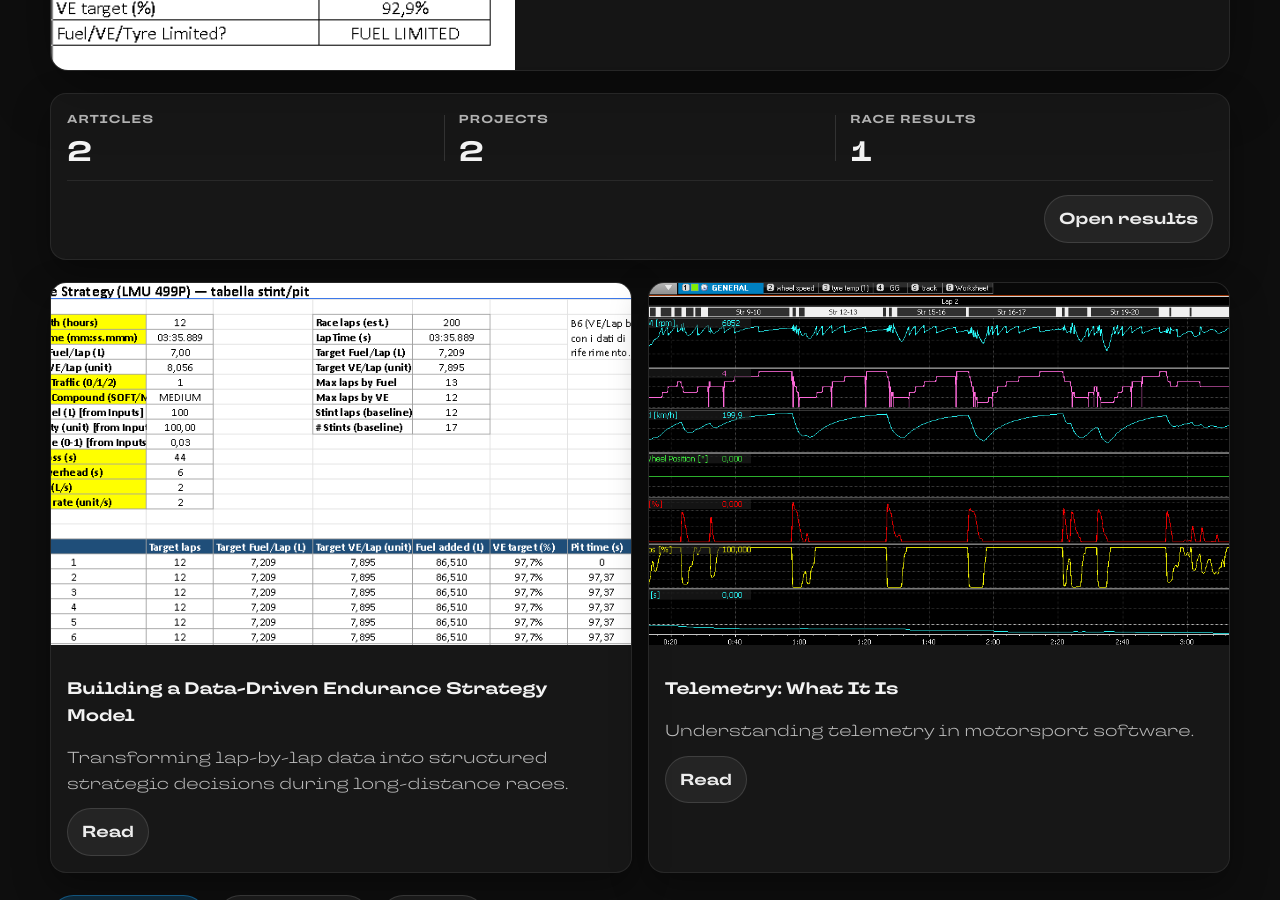
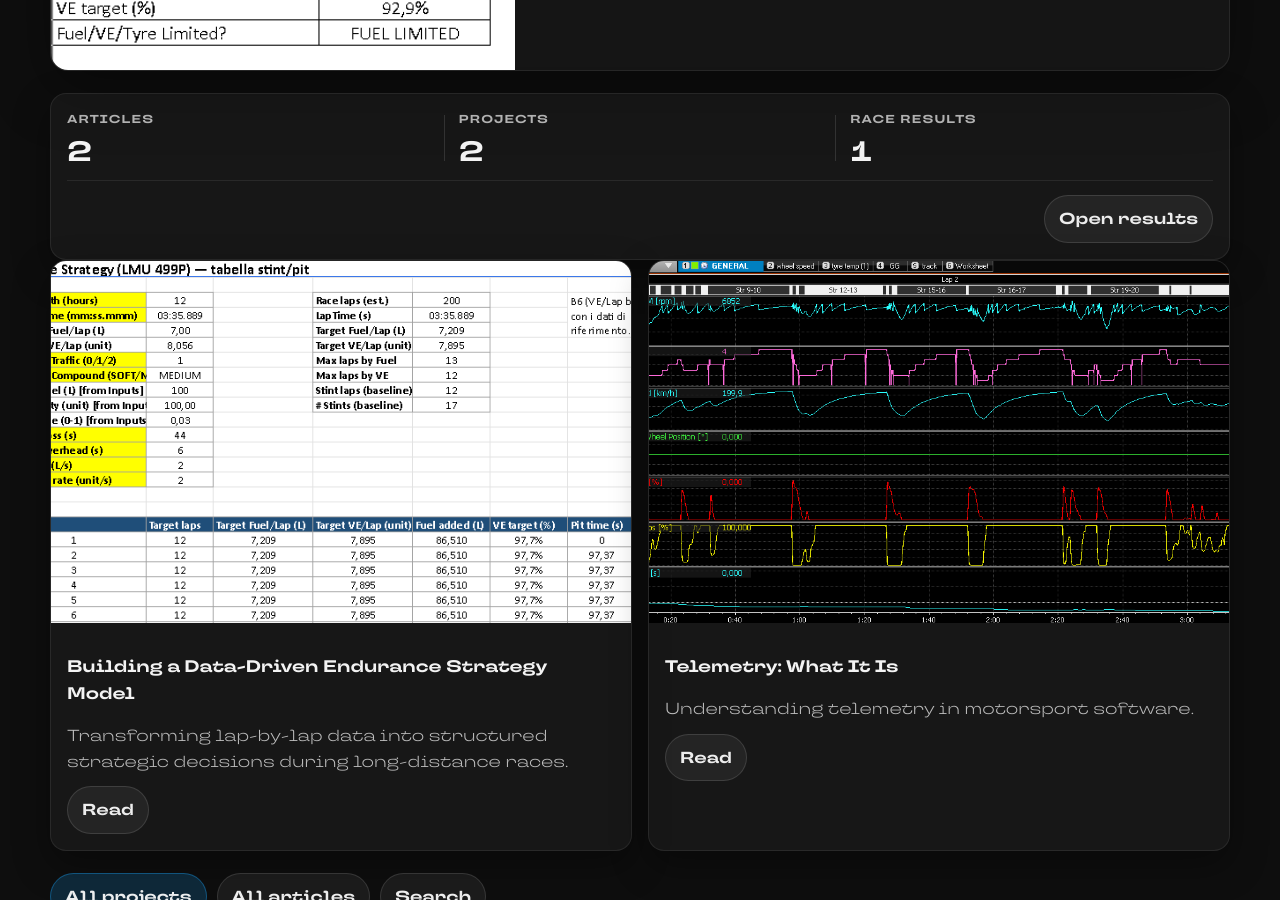
Before and after one commit to PietroCiuffreda3/motorsport-software-notes, a Jekyll site: the page built from index.md, in a window 1280 px wide and 900 px high, scrolled down 1246 px. Built offline with Jekyll 4.4.1, drawn with Linux system fonts in a browser that asks for light colours.

Commit message:
fixed spacing

```diff
--- a/index.md
+++ b/index.md
@@ -26,6 +26,8 @@ title: Motorsport Software Notes
   </nav>
 </div>
 
+<div class="u-section-spacing"></div>
+
 <div class="u-wrapper">
   <h1 class="u-section-title">Latest</h1>
   <div class="u-feature" aria-label="Featured project">
@@ -51,7 +53,9 @@ title: Motorsport Software Notes
       </div>
     {% endif %}
   </div>
+
 <div class="u-section-spacing"></div>
+
   <section class="u-news-card u-stats" aria-label="Site stats">
     <div class="u-stats__row">
       <div class="u-stats__item">
@@ -80,7 +84,7 @@ title: Motorsport Software Notes
     </div>
   </section>
 
-  <div class="u-section-spacer" aria-hidden="true"></div>
+  <div class="u-section-spacing"></div>
 
   <div class="u-news-grid">
     {%- comment -%}Defensive de-duplication by URL (some deploy setups can surface duplicates){%- endcomment -%}
@@ -105,7 +109,7 @@ title: Motorsport Software Notes
       </div>
     {% endfor %}
   </div>
-
+<div class="u-section-spacing"></div>
   <div class="u-home-ctas" aria-label="Browse all content">
     <a class="u-btn u-btn--primary" href="{{ '/project/' | relative_url }}">All projects</a>
     <a class="u-btn" href="{{ '/articles/' | relative_url }}">All articles</a>
```
